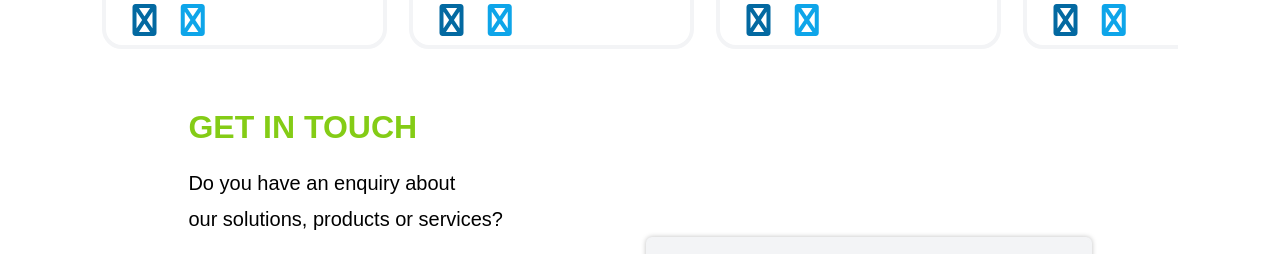
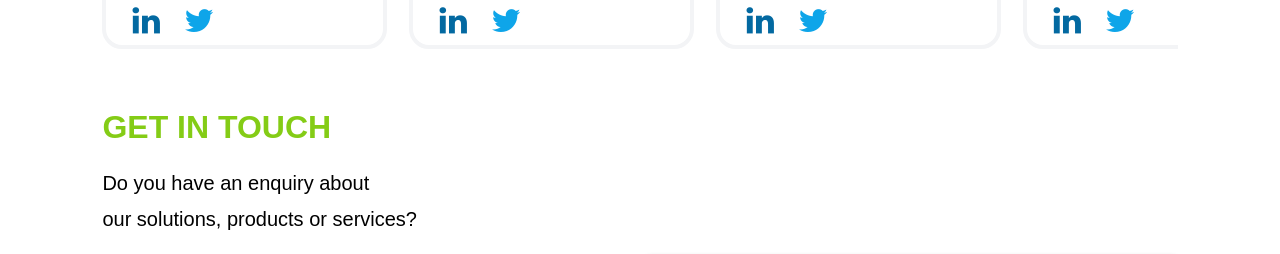
Before and after one commit to abdulrafayMeerana/abdulrafayMeerana.github.io, a plain HTML site: page index.html in a window 1280 px wide. Shown: the part 4052-4306 px from the top of the page. Drawn offline with nearby package versions, Linux system fonts and the light colour scheme; grey boxes are pictures that could not be loaded; a web font is replaced by a local one.

Commit message:
minor align changes

```diff
--- a/index.html
+++ b/index.html
@@ -35,10 +35,10 @@
     />
     <script src="https://cdn.tailwindcss.com/3.3.0"></script>
 
-    <link
+    <!-- <link
       rel="stylesheet"
       href="https://cdnjs.cloudflare.com/ajax/libs/font-awesome/6.4.0/css/all.min.css"
-    />
+    /> -->
     <style>
       body {
         font-family: "Biryani", sans-serif;
@@ -493,7 +493,7 @@
           </div>
         </div>
 
-        <div id="contact" class="flex flex-col px-[8%] py-10 w-full">
+        <div id="contact" class="flex flex-col py-10 w-full">
           <div>
             <p
               class="lg:text-[32px] md:text-3xl text-xl text-lime-500 mb-5 lg:font-semibold"
@@ -501,7 +501,7 @@
               GET IN TOUCH
             </p>
             <p
-              class="text-black mb-5 lg:mb-0 lg:text-xl lg:leading-9 text-base md:text-base leading-7 text-justify"
+              class="text-black mb-5 lg:text-xl lg:leading-9 text-base md:text-base leading-7 text-justify"
             >
               Do you have an enquiry about <br />
               our solutions, products or services?
@@ -553,6 +553,7 @@
             </form>
           </div>
         </div>
+      </div>
         <div class="flex flex-col bg-lime-500 px-[8%] w-full">
           <div class="flex flex-col w-full lg:flex-row">
             <div class="flex flex-col w-full lg:w-[405px] mt-2.5 lg:mt-10">
@@ -621,7 +622,7 @@
               by Meerana Technologies LLP
             </p>
           </div>
-        </div>
+
       </div>
 
 
```
